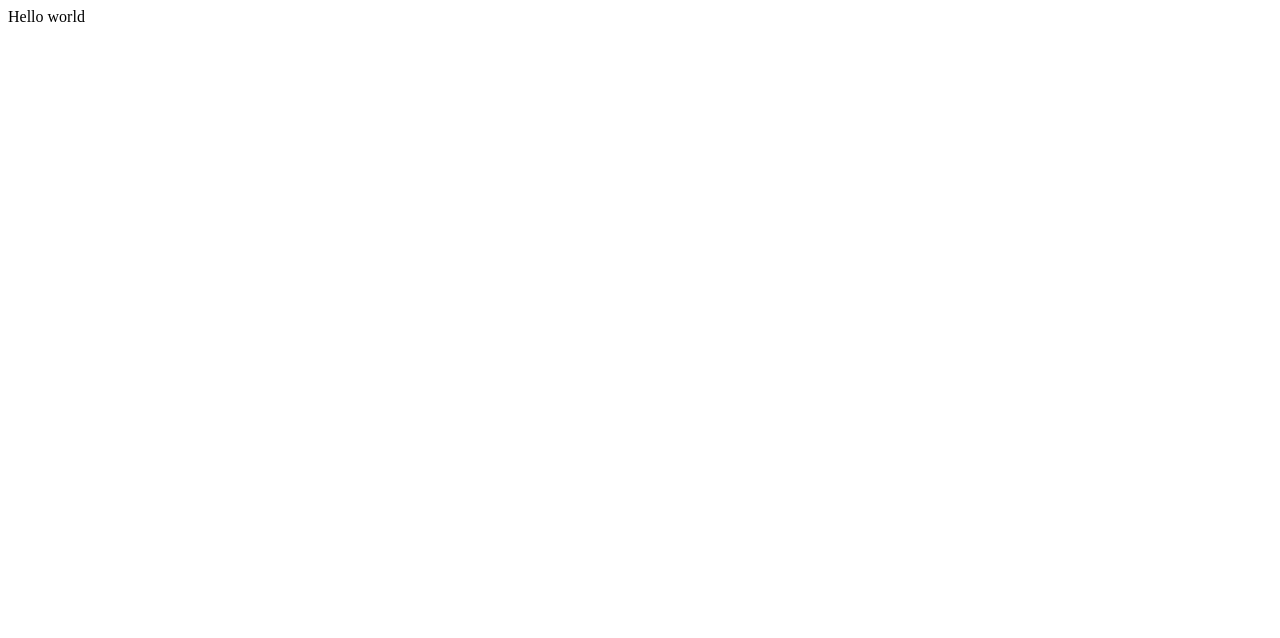
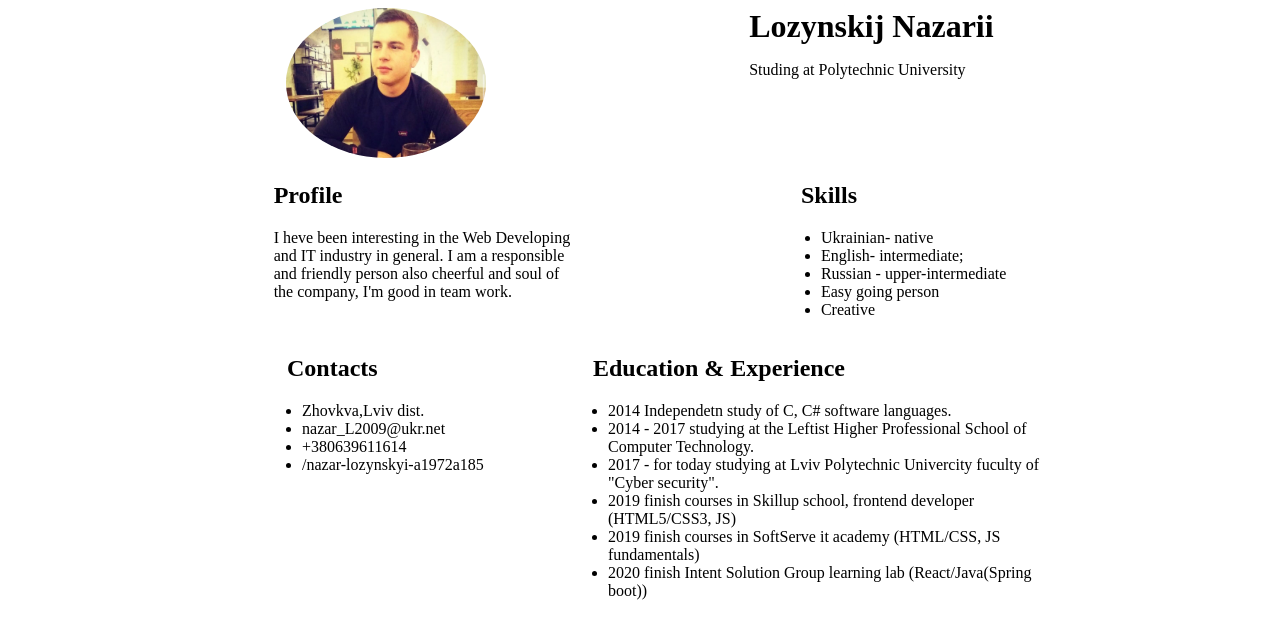
Before and after one commit to shermet5/shermet5.github.io, a plain HTML site: page index.html in a window 1280 px wide. Drawn offline with Linux system fonts and the light colour scheme.

Commit message:
finished cv

```diff
--- /dev/null
+++ b/css/index.css
@@ -0,0 +1,51 @@
+.myPhoto img{
+    height: 150px;
+    width: 200px;
+    border-radius: 50%;
+}
+.container{
+    width: 940px;
+    display: flex;
+    justify-content: space-around;
+}
+.name h1{
+    margin: 0px;
+}
+.name{
+    margin-left: 30px;
+}
+.content{
+    display: flex;
+    justify-content: center;
+}
+.information{
+    display: flex;
+    justify-content: center;
+}
+.about_me{
+    width: 940px;
+    display: flex;
+    justify-content: space-around;
+}
+.profile{
+    max-width: 300px;
+}
+.skills h2{
+    margin-left: 20px;
+}
+.contacts{
+    display: flex;
+    justify-content: center;
+}
+.education{
+    max-width: 500px;
+}
+.education h2{
+    margin-left: 25px;
+}
+.contact{
+    margin-left: 50px;
+}
+.contact h2{
+    margin-left: 25px;
+}
--- a/index.html
+++ b/index.html
@@ -1 +1,68 @@
-Hello world
+<!doctype html>
+<html lang="ru">
+<head>
+    <meta charset="UTF-8">
+    <meta name="viewport"
+          content="width=device-width, user-scalable=no, initial-scale=1.0, maximum-scale=1.0, minimum-scale=1.0">
+    <meta http-equiv="X-UA-Compatible" content="ie=edge">
+    <link rel="stylesheet" href="css/index.css">
+    <title>CV.Lozynskij</title>
+</head>
+<body>
+    <div class="content">
+        <div class="container">
+                <div class="myPhoto">
+                    <img class="photo" src="img/photo.jpg" alt="MyPhoto">
+                </div>
+                <div class="name">
+                    <H1>Lozynskij Nazarii</H1>
+                    <p>Studing at Polytechnic University</p>
+                </div>
+        </div>
+    </div>
+    <div class="information">
+        <div class="container">
+            <div class="about_me">
+                <div class="profile">
+                    <h2>Profile</h2>
+                    <p>I heve been interesting in the Web Developing and IT industry in general. I am a responsible and friendly person also cheerful and soul of the company, I'm good in team work.</p>
+                </div>
+                <div class="skills">
+                    <h2>Skills</h2>
+                    <ul>
+                        <li>Ukrainian- native</li>
+                        <li>English- intermediate;</li>
+                        <li>Russian - upper-intermediate</li>
+                        <li>Easy going person</li>
+                        <li>Creative</li>
+                    </ul>
+                </div>
+            </div>
+        </div>
+    </div>
+    <div class="contacts">
+        <div class="container">
+            <div class="contact">
+                <h2>Contacts</h2>
+                <ul>
+                    <li>Zhovkva,Lviv dist.</li>
+                    <li>nazar_L2009@ukr.net</li>
+                    <li>+380639611614</li>
+                    <li>/nazar-lozynskyi-a1972a185</li>
+                </ul>
+            </div>
+            <div class="education">
+                <h2>Education & Experience</h2>
+                <ul>
+                    <li>2014 Independetn study of C, C# software languages.</li>
+                    <li>2014 - 2017 studying at the Leftist Higher Professional School of Computer Technology.</li>
+                    <li>2017 - for today studying at Lviv Polytechnic Univercity fuculty of "Сyber security".</li>
+                    <li>2019 finish courses in Skillup school, frontend developer (HTML5/CSS3, JS)</li>
+                    <li>2019 finish courses in SoftServe it academy (HTML/CSS, JS fundamentals)</li>
+                    <li>2020 finish Intent Solution Group learning lab (React/Java(Spring boot))</li>
+                </ul>
+            </div>
+        </div>
+    </div>
+</body>
+</html>
```
Also changed, not shown: img/photo.jpg (added).
